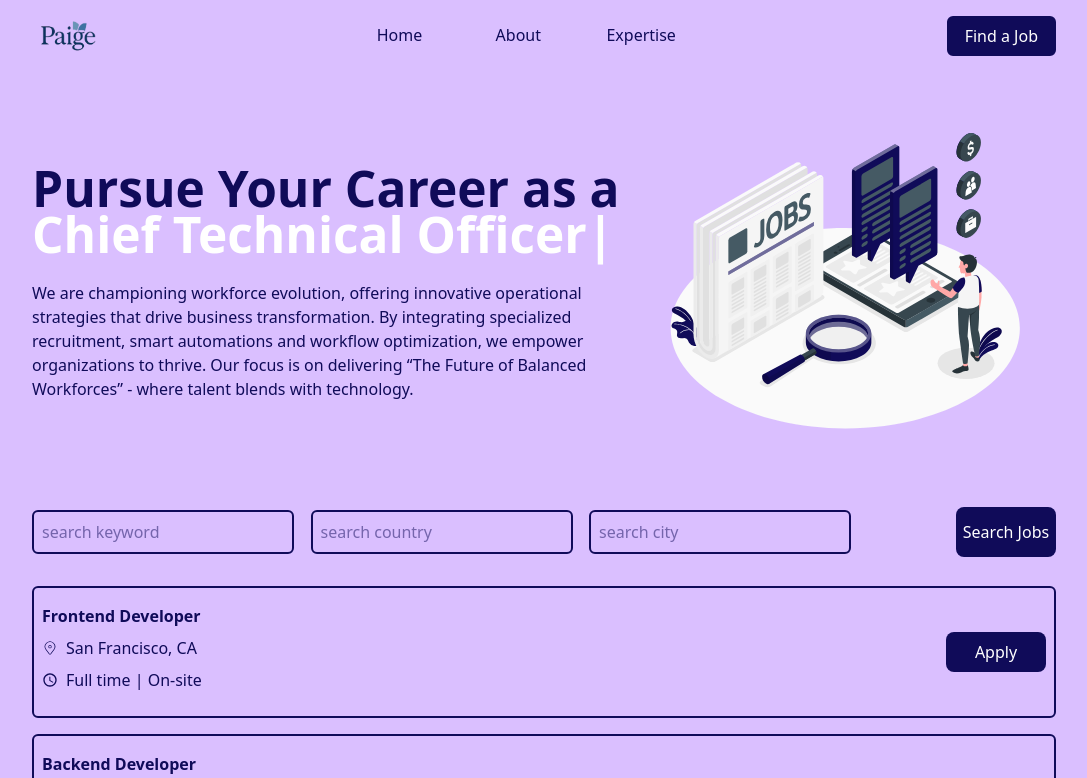
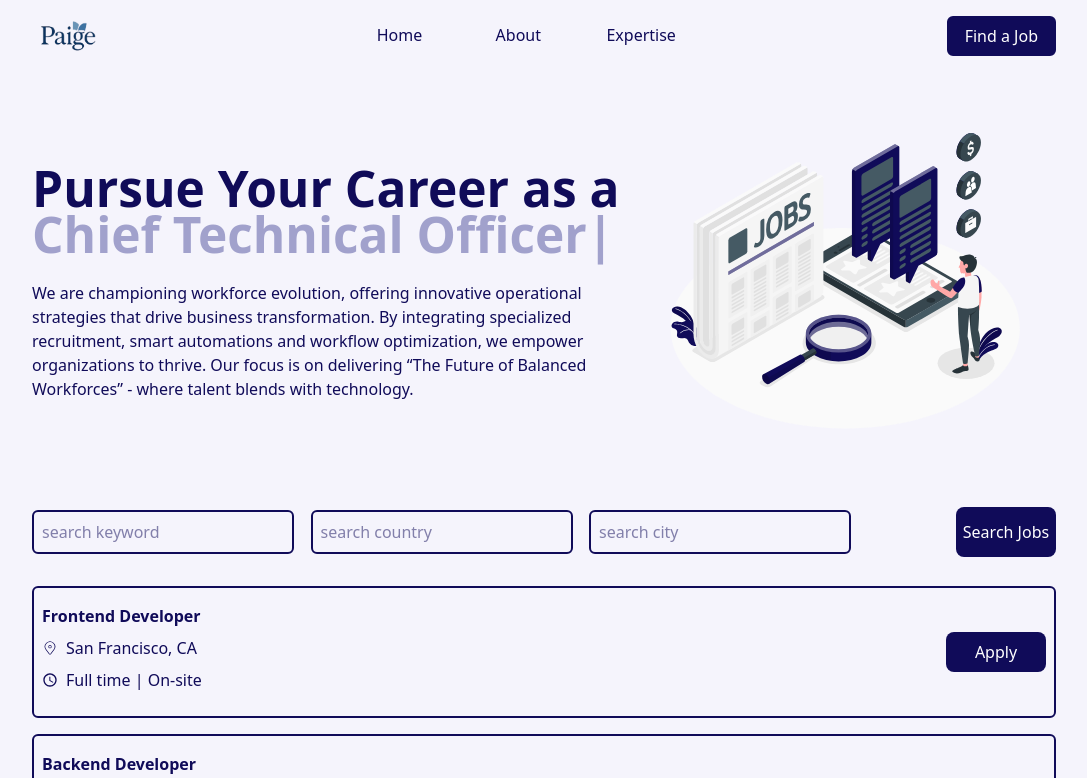
Before and after one commit to streetopsng/streetops, a Next.js app: page /jobs in a window 1280 px wide. Shown: the top 778 px of the page, without its empty margins (96-1183 px from the left). Built offline with nearby package versions, Linux system fonts and the light colour scheme.

Commit message:
changed bg

```diff
--- a/src/app/globals.css
+++ b/src/app/globals.css
@@ -4,7 +4,7 @@
 @import "tailwindcss";
 
 /* body{
-background-color: #10078c;
+background-color: #0d00c7;
 } */
 
 @keyframes marquee {
--- a/src/app/layout.tsx
+++ b/src/app/layout.tsx
@@ -15,7 +15,7 @@ export default function RootLayout({
   return (
     <html lang="en">
       <body
-        className={`bg-[#dabfff] text-primary `}
+        className={`bg-bgcolor text-primary `}
       >
         {children}
       </body>
--- a/src/components/JobsPageComponents/HeroSection.tsx
+++ b/src/components/JobsPageComponents/HeroSection.tsx
@@ -78,7 +78,7 @@ return ()=> clearInterval(intervalID)
 <div className='flex flex-col justify-center h-full  gap-6 '>
 <div className='lg:text-[3.1rem] md:text-[2rem] text-[1.7rem] font-semibold lg:leading-[2.9rem] '>
 <h1 className=''>Pursue Your Career as a</h1>
-<h1 className='text-wht'>{words[wordIndex].slice(0,index)}|</h1>
+<h1 className='text-primary-200'>{words[wordIndex].slice(0,index)}|</h1>
 </div>
 
 
```
